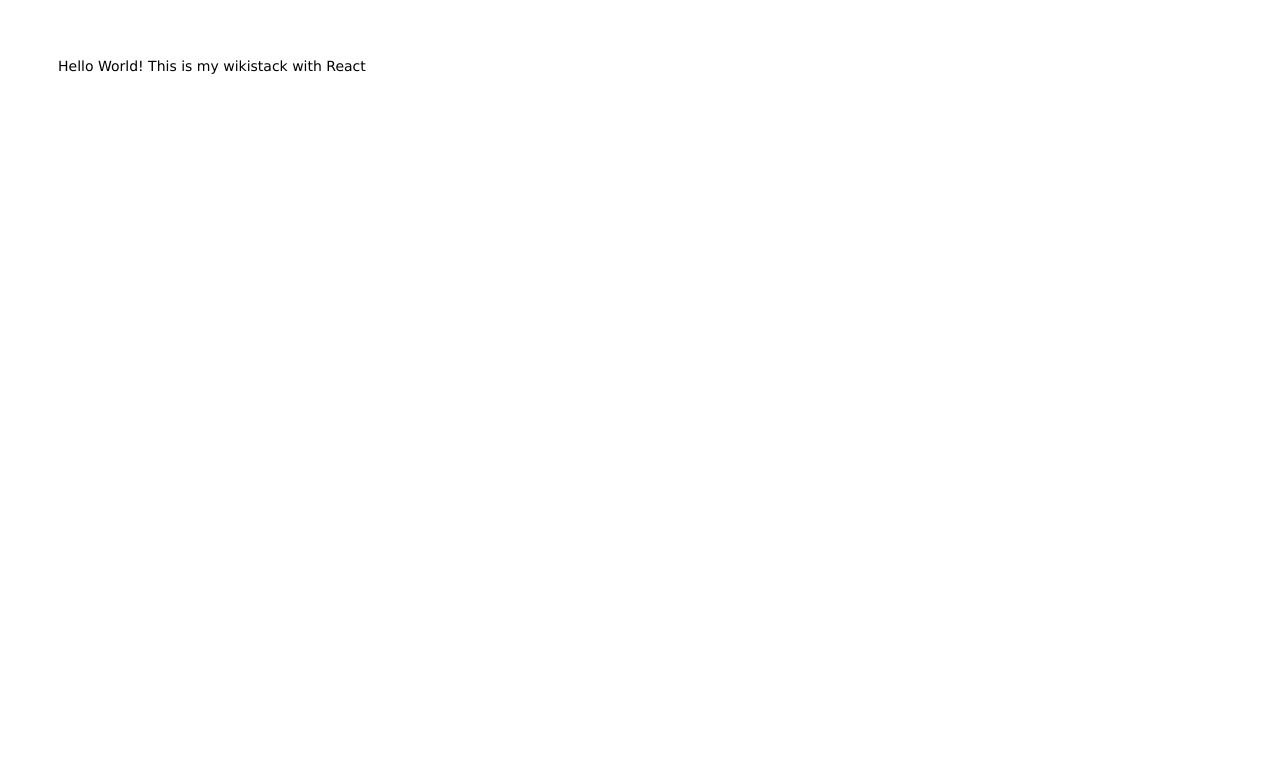
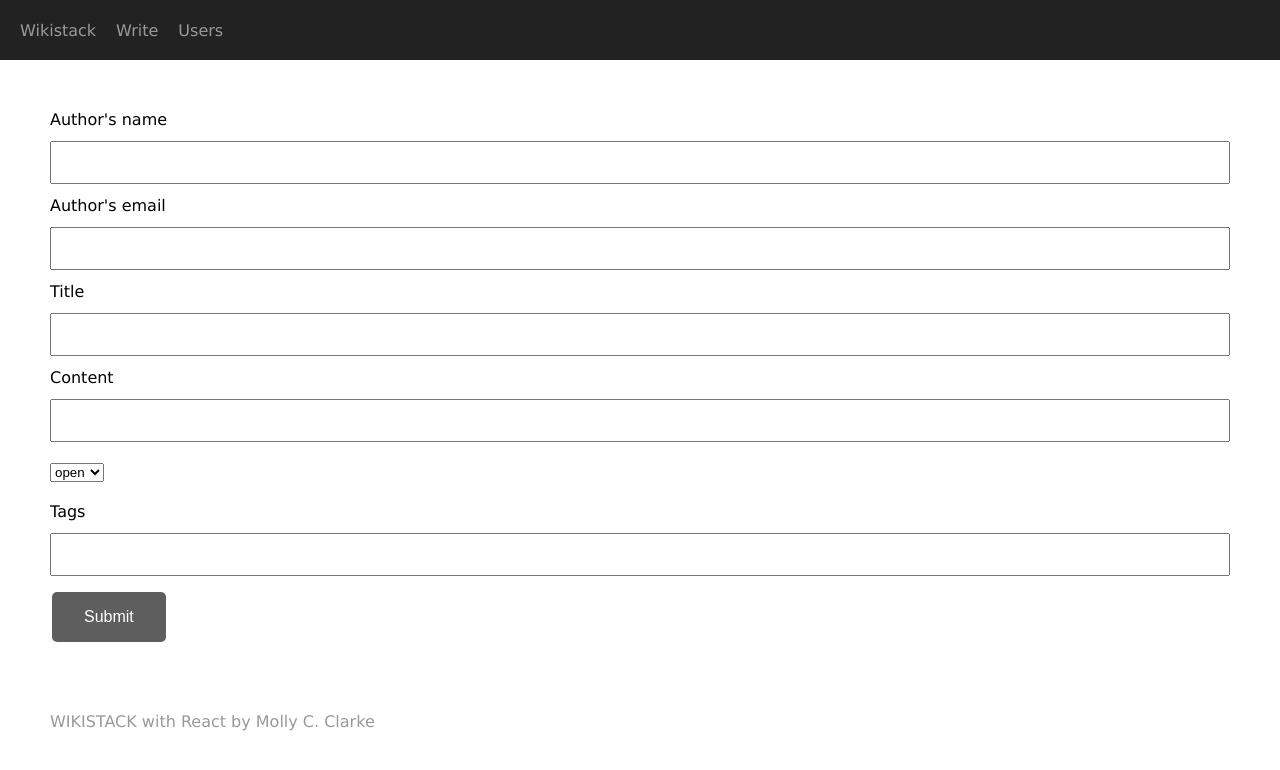
Before and after one commit to mcarlotclarke/WikistackReact, a React app: page /wiki/add in a window 1280 px wide. Built offline with nearby package versions, Linux system fonts and the light colour scheme.

Commit message:
Frontend connection

```diff
--- /dev/null
+++ b/client/components/Index.js
@@ -0,0 +1,2 @@
+// same as homepage
+// might not need this component
--- a/client/components/Root.js
+++ b/client/components/Root.js
@@ -1,7 +1,37 @@
 import React from 'react';
+import {
+  BrowserRouter as Router,
+  Route,
+  NavLink,
+  Switch
+} from 'react-router-dom';
+import Wikistack from './Wikistack';
+import Write from './Write';
 
 const Root = () => {
-  return <div>Hello World! This is my wikistack with React</div>;
+  return (
+    <div>
+      <Router>
+        <div>
+          <nav>
+            <NavLink to="/wiki">Wikistack</NavLink>
+            {/* <NavLink to="/wiki">Index</NavLink> */}
+            <NavLink to="/wiki/add">Write</NavLink>
+            <NavLink to="/users">Users</NavLink>
+          </nav>
+          <main>
+            <Switch>
+              <Route exact path="/wiki" component={Wikistack} />
+              <Route exact path="/wiki/add" component={Write} />
+            </Switch>
+          </main>
+          <footer>
+            <p>WIKISTACK with React by Molly C. Clarke</p>
+          </footer>
+        </div>
+      </Router>
+    </div>
+  );
 };
 
 export default Root;
--- /dev/null
+++ b/client/components/Wikistack.js
@@ -0,0 +1,52 @@
+// home page
+import React, { Component } from 'react';
+import Write from './Write';
+import axios from 'axios';
+
+export default class Wikistack extends Component {
+  constructor(props) {
+    super(props);
+    this.state = {
+      pages: [],
+      users: []
+    };
+  }
+
+  // this is a good place/time to make ajax/async requests, attach listeners, etc.
+  // async componentDidMount() {
+  //   try {
+  //     const res = await axios.get('/api/wiki');
+  //     const pages = res.data;
+  //     console.log(pages);
+  //   } catch (err) {
+  //     console.log('There was a problem getting stuff!');
+  //   }
+  // const users = axios.get('/api/users');
+  // const response = users.data
+  // this.setState({ pages, response });
+  // }
+
+  // async addPage(page) {
+  //   try {
+  //     const newPage = await axios.post('/api/wiki', page);
+  //     // this.setState({
+  //     //   pages: [...this.state.pages, newPage]
+  //     //   // users: [...this.state.users, newPage]
+  //     // });
+  //   } catch (err) {
+  //     console.error(err);
+  //   }
+  // }
+
+  // search()
+  // getPages()
+
+  render() {
+    return (
+      <div className="container">
+        <div className="page-title">Index</div>
+        <hr id="topline" />
+      </div>
+    );
+  }
+}
--- /dev/null
+++ b/client/components/Write.js
@@ -0,0 +1,73 @@
+import React, { Component } from 'react';
+// import axios from 'axios';
+
+export default class Write extends Component {
+  constructor(props) {
+    super(props);
+    this.state = {
+      name: '',
+      email: '',
+      title: '',
+      content: '',
+      status: '',
+      tags: []
+    };
+    this.handleChange = this.handleChange.bind(this);
+    this.handleSubmit = this.handleSubmit.bind(this);
+  }
+
+  handleChange(event) {
+    this.setState({
+      [event.target.name]: event.target.value // event.target === input in our form
+    });
+  }
+
+  handleSubmit(event) {
+    event.preventDefault();
+    // this.props.addPage(this.state);
+    this.setState({
+      // this is where/how we clear the state after submit
+      name: '',
+      email: '',
+      title: '',
+      content: '',
+      status: '',
+      tags: []
+    });
+  }
+
+  render() {
+    return (
+      // prettier-ignore
+      <form onSubmit={this.handleSubmit}>
+        <label>
+          Author's name
+          <input type="text" name="name" value={this.state.name} onChange={this.handleChange} />
+        </label>
+        <label>
+          Author's email
+          <input type="email" name="email" value={this.state.email} onChange={this.handleChange} />
+        </label>
+        <label>
+          Title
+          <input type="text" name="title" value={this.state.title} onChange={this.handleChange} />
+        </label>
+        <label>
+          Content
+          <input type="text" name="content" value={this.state.content} onChange={this.handleChange} />
+        </label>
+        <div className="custom-select">
+          <select value={this.state.status} onChange={this.handleChange}>
+            <option value="open">open</option>
+            <option value="close">close</option>
+          </select>
+        </div>
+        <label>
+          Tags
+          <input type="text" name="tags" value={this.state.tags} onChange={this.handleChange} />
+        </label>
+        <button id="submit" type="submit">Submit</button>
+      </form>
+    );
+  }
+}
--- a/client/reducer.js
+++ b/client/reducer.js
@@ -1,5 +1,34 @@
 // initial state
-const initialState = {};
+const initialState = {
+  // pages: [
+  //   {
+  //     title: "1941 - DiMaggio's Streak",
+  //     slug: '1941dimaggiosstreak',
+  //     content:
+  //       'There are few records that people believe will never be broken, and Joe DiMaggio’s 56 game hitting streak is one of them. DiMaggio’s streak included, a .408 batting average, 15 home runs, and 55 runs batted in. The Yankees’ success that year is largely attributed to his stellar season at the plate. After finishing the season with over 100 wins, the Yankees defeated the Brooklyn Dodgers in five games to claim yet another World Series championship.',
+  //     status: 'closed',
+  //     tags: ['yankees', 'baseball', 'sports']
+  //   },
+  //   {
+  //     title: 'Ice Cream in the City',
+  //     slug: 'icecream',
+  //     content:
+  //       "Do you prefer soft serve to a scoop? Gelato over sorbet? Something spicy and sour instead of sweet and salty? You might even want an old fashioned hot fudge sundae. No matter your frozen preference, you can find it in one of New York City's diverse ice cream shops.",
+  //     status: 'open',
+  //     tags: ['ice-cream', 'summer', 'nyc']
+  //   }
+  // ],
+  // users: [
+  //   {
+  //     name: 'Juan Jose Maria Champagne',
+  //     email: 'juanjose@champagne.com'
+  //   },
+  //   {
+  //     name: 'Pepita Blue Ocean',
+  //     email: 'pepita@blueocean.com'
+  //   }
+  // ]
+};
 
 export default (state = initialState, action) => {
   switch (action.type) {
--- a/package.json
+++ b/package.json
@@ -13,6 +13,8 @@
   "author": "Molly C. Clarke",
   "license": "ISC",
   "dependencies": {
+    "axios": "^0.18.0",
+    "babel-polyfill": "^6.26.0",
     "body-parser": "^1.18.3",
     "express": "^4.16.4",
     "morgan": "^1.9.1",
--- a/public/style.css
+++ b/public/style.css
@@ -1,8 +1,91 @@
 body {
-  padding: 50px;
-  font: 14px 'Lucida Grande', Helvetica, Arial, sans-serif;
+  /* padding: 50px; */
+  font: 16px 'Lucida Grande', Helvetica, Arial, sans-serif;
+  height: 100vh;
+  padding: 0;
+  margin: 0;
+  width: 100vw;
 }
 
 a {
   color: #00b7ff;
 }
+
+/* hr line */
+hr {
+  margin: 20px 0 20px 0;
+}
+
+#topline {
+  background-color: #999999;
+  border-style: none;
+}
+
+/* Navigation bar */
+nav {
+  align-items: center;
+  background-color: #222;
+  /* color: #c0c0c0; */
+  display: flex;
+  height: 40px;
+  padding: 10px;
+}
+
+nav a {
+  color: #999999;
+  padding: 0 10px;
+  text-decoration: none;
+}
+
+nav a:hover {
+  color: white;
+}
+
+/* Main */
+main {
+  padding: 50px;
+}
+
+/* Form */
+input {
+  width: 100%;
+  padding: 12px 20px;
+  margin: 12px 0;
+  box-sizing: border-box;
+}
+
+/* Buttons */
+button {
+  background-color: rgb(94, 94, 94);
+  border: none;
+  color: white;
+  padding: 16px 32px;
+  text-decoration: none;
+  font-size: 16px;
+  margin: 4px 2px;
+  border-radius: 5px;
+  cursor: pointer;
+}
+
+.custom-select {
+  width: 100%;
+  padding: 8px 0px 20px 0px;
+  border: none;
+  border-radius: 4px;
+}
+
+#submit:hover {
+  background-color: #999999;
+}
+
+/* Footer */
+footer {
+  padding-left: 50px;
+  padding-right: 50px;
+  margin-right: auto;
+  margin-left: auto;
+}
+
+footer p {
+  color: #999999;
+}
--- a/webpack.config.js
+++ b/webpack.config.js
@@ -1,5 +1,5 @@
 module.exports = {
-  entry: './client/index.js',
+  entry: ['babel-polyfill', './client/index.js'],
   mode: 'development',
   output: {
     path: __dirname,
```
Also changed, not shown: client/components/Users.js (added), 1 other file.
